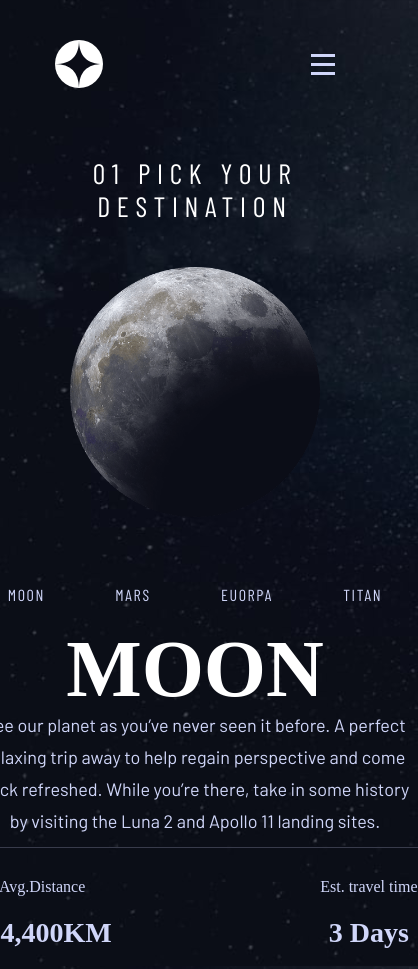
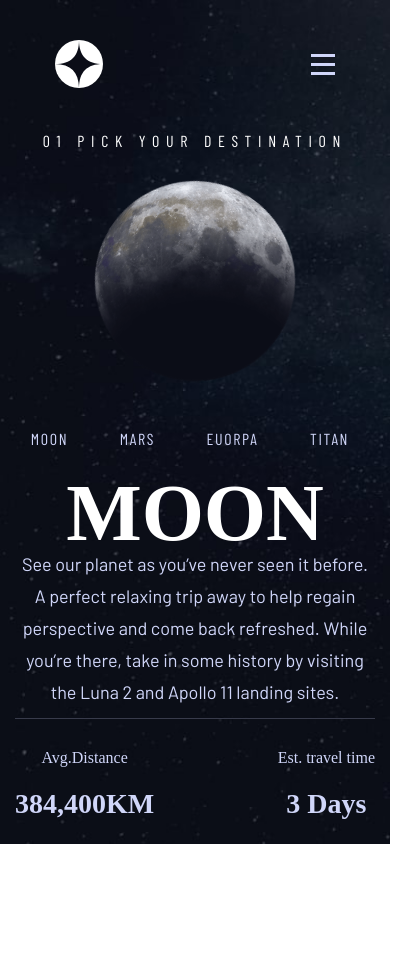
Before and after one commit to AhmedSameh19/spaceX, a plain HTML site: page my htmls/destination1.html in a window 390 px wide. Shown: the whole page, 418 px wide, since content can reach past the window. After the commit the page ends 844 px from the top, so only its background shows below. Drawn offline with nearby package versions, Linux system fonts and the light colour scheme; a web font is replaced by a local one.

Commit message:
uploaded

```diff
--- a/My Work/destination.css
+++ b/My Work/destination.css
@@ -33,10 +33,19 @@ body{
     letter-spacing: 6.68px;
 }
 .PlanetImg img{
-    width: 350px;
-    height: 350px;
-    margin-top: 20px;
+    width: 315px;
+    height: 315px;
+    margin-top: 15px;
     margin-left: 20px;
+    animation: rotate 50s linear infinite;
+}
+@keyframes rotate{
+    from{
+        transform: rotate(0deg);
+    }
+    to{
+        transform: rotate(360deg);
+    }
 }
 .planet{
     display: flex;
@@ -189,9 +198,10 @@ body{
         background-image: url(../starter-code/assets/destination/background-destination-mobile.jpg);
     }
     .contain{
-        margin: auto;
-        margin-top: 65px;
+        margin: 0;
+        margin-top: 35px;
         display: flex;
+        padding: 0;
         flex-direction: column;
     }
     .planet{
@@ -201,30 +211,32 @@ body{
     }
     .contain .text p{
         text-align: center;
+        font-size: 16px;
     }
     .planet .BigBox{
         margin-left: 0;
-        margin-top: 45px;
+        margin-top: 30px;
+        width: 360px;
         text-align: center;
     }
     .PlanetImg img{
-        width: 250px;
-        height: 250px;
-        margin-top: 20px;
+        width: 200px;
+        height: 200px;
+        margin-top: 15px;
         margin-left: 0;
         align-self: center;
     }
     .PlanetImg{
         text-align: center;
-        margin-top: 25px;
+        margin-top: 15px;
     }
     .planet .BigBox .planetsList{
         text-align: center;
-        margin-top: 20px;
+        margin-top: 15px;
     }
     .planet .BigBox h1{
         text-align: center;
-        margin-bottom: 30px;
+        margin-bottom: 25px;
     }
     .planet .BigBox .info{
         text-align: center;
@@ -233,6 +245,7 @@ body{
     .planet .planetsList ul{
         justify-content: center;
         margin-right: 0;
+        margin-left: -10px;
     }
 }
 /* end media  */
```
